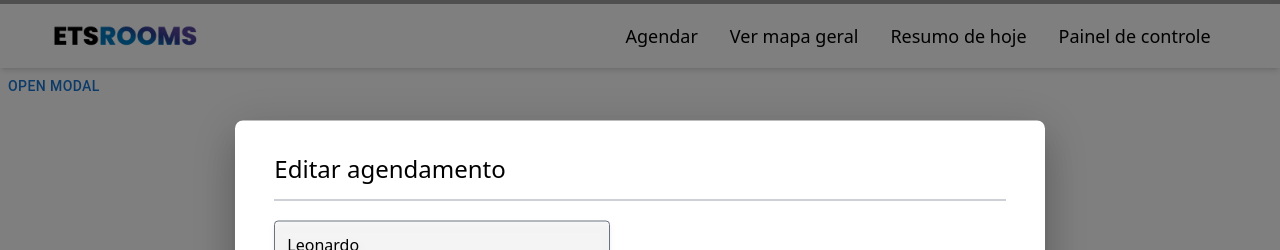
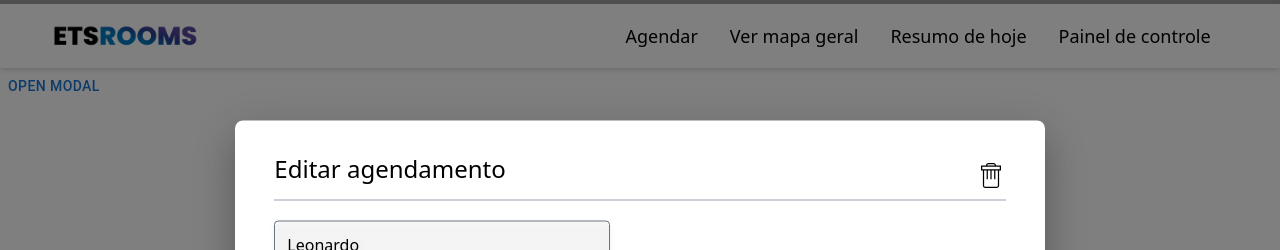
Before and after one commit to ETS-ROOMS/front-end, a React (Vite) app in the folder ets-rooms-front/: page /modal3 in a window 1280 px wide. Both pictures are taken after a click on the button "OPEN MODAL". Shown: the top 250 px of the page. Built offline with nearby package versions, Linux system fonts and the light colour scheme; grey boxes are pictures that could not be loaded.

Commit message:
v27.0
Adicinado icone da lixeira

```diff
--- /dev/null
+++ b/ets-rooms-front/src/components-icons/TrashIcon.tsx
@@ -0,0 +1,22 @@
+import React from "react";
+
+export default function TrashIcon({ size, color }) {
+  return (
+    <svg
+      width={`${size}`}
+      fill={color}
+      xmlns="http://www.w3.org/2000/svg"
+      viewBox="0 0 192 192"
+    >
+      <path
+        d="M151.9994,56.00021h-3.99957H44.00043h-4.00089v-15.9996h24.00006h63.99973h24.00007V56.00021z M139.99936,159.9996
+	c0,4.41168-3.58878,8.00046-7.99913,8.00046H60.00004c-4.41167,0-8.00046-3.58878-8.00046-8.00046V64.00067H68.0005v55.99927
+	h7.99915V64.00067h16.00092v55.99927h7.99915V64.00067h15.9996v55.99927h8.00046V64.00067h15.9996V159.9996z M80.00053,23.99968
+	h31.99921c4.41167,0,8.00045,3.58879,8.00045,8.00046H72.00007C72.00007,27.58846,75.58885,23.99968,80.00053,23.99968
+	 M159.99986,32.00014h-32.00053c0-8.82203-7.17757-15.9996-15.9996-15.9996H80.00053c-8.82336,0-16.00092,7.17757-16.00092,15.9996
+	H32.0004v32.00053h12.00003v95.99893c0,8.82204,7.17756,16.00092,15.9996,16.00092h72.00019
+	c8.82204,0,15.9996-7.17888,15.9996-16.00092V64.00067h12.00003V32.00014z"
+      />
+    </svg>
+  );
+}
--- a/ets-rooms-front/src/components/modals/modalEditAgendamento.tsx
+++ b/ets-rooms-front/src/components/modals/modalEditAgendamento.tsx
@@ -4,6 +4,7 @@ import Input from "../inputs/Input";
 import ButtonCancel from "../button-cancel/ButtonCancel";
 import ButtonConfirm from "../button-confirm/ButtonConfirm";
 import InputDisable from "../inputs/InputDisable";
+import TrashIcon from "../../components-icons/TrashIcon";
 
 const style = {
   position: "absolute",
@@ -28,6 +29,10 @@ export default function ModalEditAgendamento() {
   const handleClose = () => setOpen(false);
   const [inputValue, setInputValue] = useState("");
 
+  const testeLixeira = () => {
+    alert("Deseja excluir este item?");
+  };
+
   const handleInputChange = (value) => {
     setInputValue(value);
   };
@@ -38,8 +43,11 @@ export default function ModalEditAgendamento() {
       <Modal open={open} onClose={handleClose}>
         <Box sx={style}>
           <div className="w-[94%] h-[94%] hover:bg-yellow-400 transition-all ease-in-out">
-            <div className="w-full h-12 bg border-b border-gray-400 hover:bg-blue-400 transition-all ease-in-out">
+            <div className="w-full h-12 bg border-b border-gray-400 hover:bg-blue-400 transition-all ease-in-out flex justify-between">
               <h1 className="text-2xl font-normal">Editar agendamento</h1>
+              <button onClick={testeLixeira}>
+                <TrashIcon size={30} color="#000" />
+              </button>
             </div>
             <div className="w-full h-5/6 flex items-center hover:bg-red-400 transition-all ease-in-out">
               <div className="w-3/6 h-[90%] flex flex-col items-start gap-4 hover:bg-green-400 transition-all ease-in-out">
@@ -50,12 +58,15 @@ export default function ModalEditAgendamento() {
                   onInputChange={handleInputChange}
                   placeholder="*Select materia"
                 />
+
                 <Input
                   inputValue={inputValue}
                   onInputChange={handleInputChange}
                   placeholder="*EDV ou senha"
                 />
+
                 <InputDisable value="Leonardo.Oliveira@br.bosch.com" disabled />
+
                 <Input
                   inputValue={inputValue}
                   onInputChange={handleInputChange}
```
Also changed, not shown: ets-rooms-front/public/icons/delete.svg (added).
